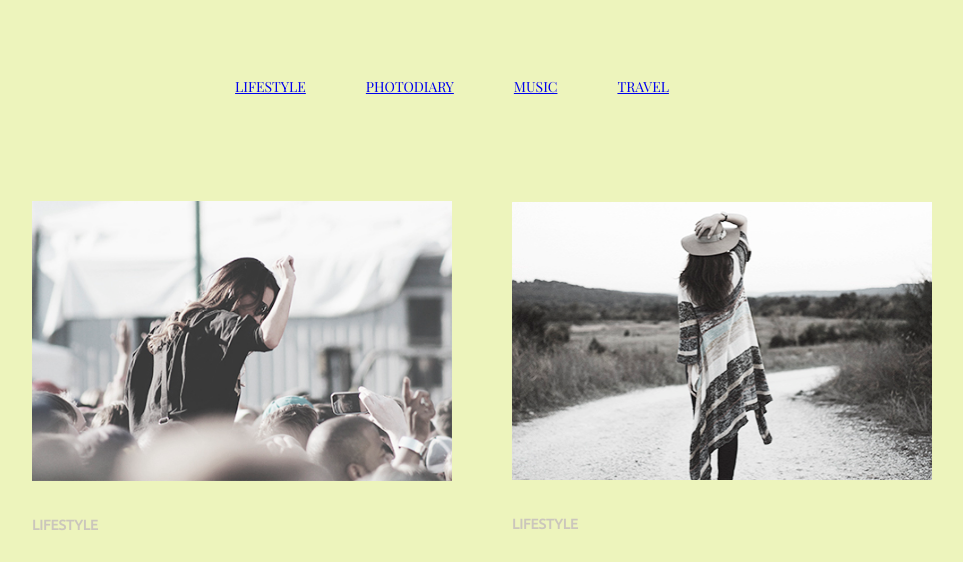
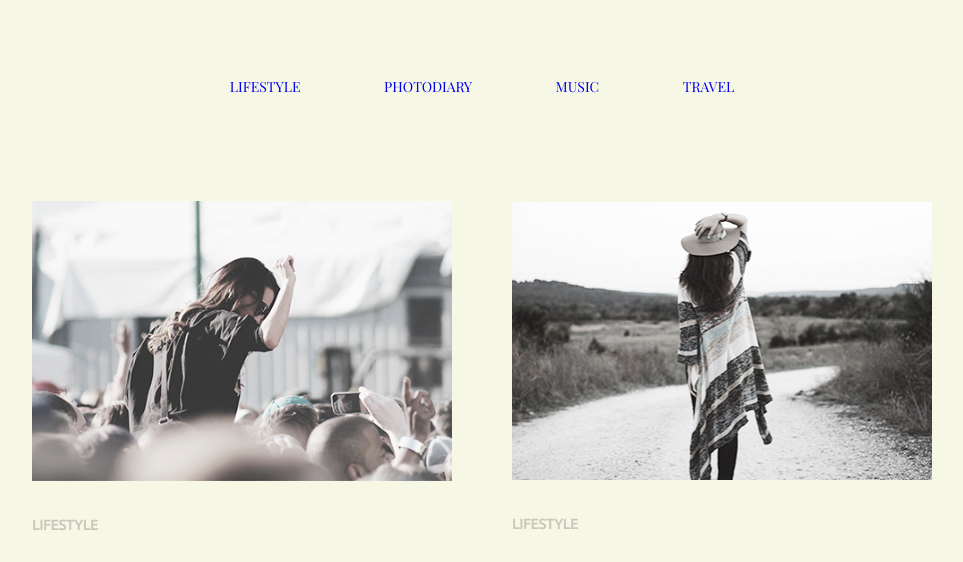
Before and after one commit to Ievgenii-davidenko/goit-fe-course, a plain HTML site: page html-css/module-03/index.html in a window 1280 px wide. Shown: the top 562 px of the page, without its empty margins (158-1121 px from the left). Drawn offline with nearby package versions, Linux system fonts and the light colour scheme.

Commit message:
added index.html

```diff
--- a/html-css/module-03/css/style.css
+++ b/html-css/module-03/css/style.css
@@ -2,19 +2,22 @@
     margin: 0;
     padding: 0;
     box-sizing: border-box;
+    text-decoration: none;
+ }
+.container {
+    margin: 0px auto;
+    width: 900px;
 
  }
-.container {
-    margin: 0;
-    width: 900px;
-    text-align: center;
-    width: center;
-    margin-right: center;
-    font-size: 0px;
-    display: inline-block;
+ *::before,
+*::after{
+    box-sizing: inherit;
 }
-
-
+.section1   {
+    padding-bottom: 50px;
+    font-weight: 400;
+    font-size: 0;
+}
 
 .article {
     display: inline-block;
@@ -25,8 +28,7 @@ body {
     font-family: "Playfair Display", serif;
     color: rgb(98, 98, 98);
     font-size: 14px;
-    background-color: #edf4bc;
-    text-align: center;
+    background-color: #f6f8e5;
       }
          main {
         padding-top: 0px;
@@ -37,20 +39,27 @@ body {
     background-color: #dceeed;
 }
 
-.list-menu-item:hover {
-    color: rgb(3, 169, 244);
+.list-menu-item a:hover {
+    color: rgb(3, 244, 35);
      }
+
 .list-menu {
     text-align: center;
     margin: 0 auto;
+    text-decoration: none;
    }
    .list-menu-item {
    display: inline-block;
 text-transform: uppercase;
     padding-top: 77px;
     padding-bottom: 105px;
-    margin-right: 60px;
+    margin-right: 80px;
     font-size: 14px;
+    text-decoration: none;
+    color: rgb(98, 98, 98);
+         }
+     .list-menu-item:last-child {
+        margin-right: 0px;
     }
 
 img {
@@ -58,6 +67,7 @@ img {
     max-width: 100%;
     height: auto;
     margin: 0px;
+    margin-bottom: 32px;
 }
     .list-name {
         font-size: 30px;
@@ -72,7 +82,6 @@ img {
         font-size: 14px;
         line-height: 17px;
         text-transform: uppercase;
-        margin-top: 32px;
                margin-bottom: 30px;
     }
     .lifestyle-list {
@@ -105,13 +114,15 @@ img {
     border-style: solid;
     background-color: #ee6565;
     text-align: center;
-    margin-top: 60px;
-    margin-bottom: 70px;
-    margin-left: auto;
-    margin-right: auto;
+    margin: auto;
       }
 .foto-name {
     text-align:left;
     margin-bottom:  35px;
 
 }
+.menu-item:hover {
+cursor: pointer;
+color: #03a9f4;
+background-color: greenyellow;
+}
--- a/html-css/module-03/index.html
+++ b/html-css/module-03/index.html
@@ -24,7 +24,7 @@
 </header>
 <main>
         <div class="block">
-    <section>
+    <section class="section1">
                        <ul>
                         <li class="lifestyle-list-item">
 <article class="lifestyle-list" id="lifestyle">
@@ -101,11 +101,10 @@
      </article>
 </li>
 </ul>
-
-</section>
-           <div>
+              <div >
                 <button class="menu-item">load more</button>
                 </div>
+            </section>
             </div>
             </main>
             </div>
```
Lines whose indentation alone changed are shown as unchanged.
